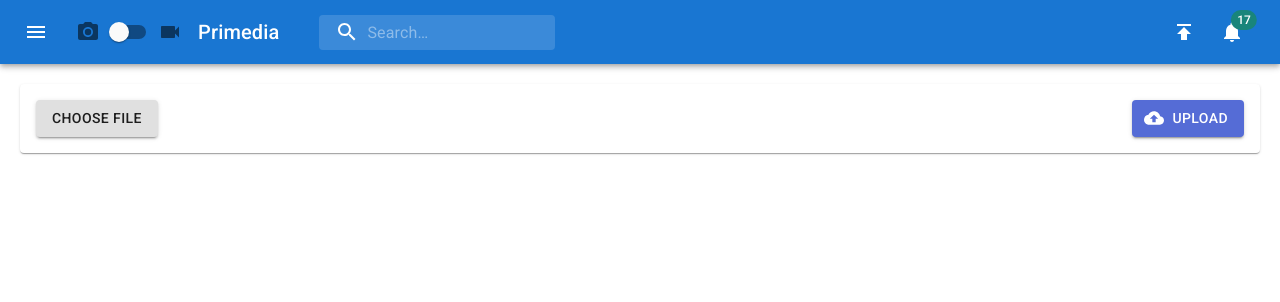
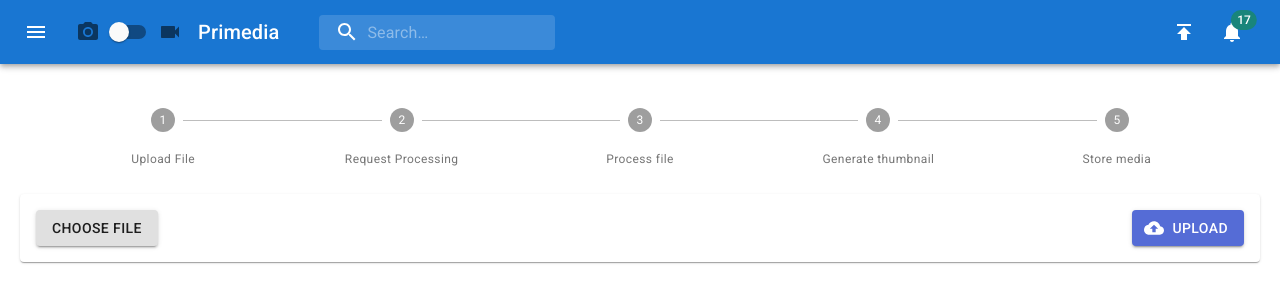
Before and after one commit to essaricy/primedia-ui, a React (Create React App) app: page /upload in a window 1280 px wide. Shown: the top 302 px of the page. Built offline with nearby package versions, Linux system fonts and the light colour scheme.

Commit message:
Upload history added; Upload progress now shows stepper progress

```diff
--- a/src/app/components/App.js
+++ b/src/app/components/App.js
@@ -7,6 +7,7 @@ import DashboardContainer from '../../dashboard/components/Dashboard';
 import SearchResultsContainer from '../../search/components/SearchResults';
 import WatchContainer from '../../watch/components/Watch';
 import UploadContainer from '../../upload/components/Upload';
+import UploadHistoryContainer from '../../upload/components/UploadHistory';
 
 import history from '../config/history';
 import store from '../config/store';
@@ -20,6 +21,7 @@ export default function App() {
         <Route path="/search" component={SearchResultsContainer} />
         <Route path="/watch" component={WatchContainer} />
         <Route path="/upload" component={UploadContainer} />
+        <Route path="/upload-history" component={UploadHistoryContainer} />
       </BrowserRouter>
     </Provider>
   );
--- /dev/null
+++ b/src/app/components/StepperProgress.js
@@ -0,0 +1,66 @@
+import { React, useEffect } from 'react';
+import { makeStyles } from '@material-ui/core/styles';
+import Stepper from '@material-ui/core/Stepper';
+import Step from '@material-ui/core/Step';
+import StepLabel from '@material-ui/core/StepLabel';
+import Typography from '@material-ui/core/Typography';
+
+const useStyles = makeStyles((theme) => ({
+  root: {
+    width: '100%',
+  },
+  backButton: {
+    marginRight: theme.spacing(1),
+  },
+  instructions: {
+    marginTop: theme.spacing(1),
+    marginBottom: theme.spacing(1),
+  },
+}));
+
+function getStepStatus(steps, status) {
+  if (status == null || status.code == null) {
+      return { active: -1 };
+  }
+  let index = steps.findIndex(el => el.code === status.code);
+  if (index != -1) {
+      return { active: index+1 };
+  }
+  index = steps.findIndex(el => el.failCode === status.code);
+  return index == -1 ? { active: -1 } : { active: index, isFail: true };
+}
+
+export default function StepperProgress(props) {
+  const classes = useStyles();
+  const { steps, progress, onPollProgress } = props;
+  const status = progress == null ? null : progress.status;
+  const { id } = progress;
+  const stepStatus = getStepStatus(steps, status);
+  const { active, isFail } = stepStatus;
+
+  useEffect(() => {
+    if (active != -1 && !isFail && active != steps.length) {
+      const interval = setInterval(() => onPollProgress(id), 2000);
+      return () => {
+        clearInterval(interval);
+      };
+    }
+  });
+
+  return (
+    <div className={classes.root}>
+      <Stepper activeStep={stepStatus.active} alternativeLabel>
+        {steps.map((step, index) => (
+          <Step key={step.code}>
+            <StepLabel>
+              <Typography variant="caption"
+                color={stepStatus.isFail && stepStatus.active === index ? "error": ""}>
+                {step.label}
+              </Typography>
+            </StepLabel>
+          </Step>
+        ))}
+      </Stepper>
+    </div>
+  );
+}
--- a/src/app/util/MediaUtil.js
+++ b/src/app/util/MediaUtil.js
@@ -24,10 +24,10 @@ export function  prettifyFileSize(size) {
   return ( size / Math.pow(1024, i) ).toFixed(2) * 1 + ' ' + ['B', 'kB', 'MB', 'GB', 'TB'][i];
 }
 export function getThumbnailUrl(type, id) {
-  return `${AxiosUtil.getHost()}/content/${getMediaPath(type)}/${id}/thumb`;
+  return `${AxiosUtil.getHost()}content/${getMediaPath(type)}/${id}/thumb`;
 }
 export function getContentUrl(type, id) {
-  return `${AxiosUtil.getHost()}/content/${getMediaPath(type)}/${id}`;
+  return `${AxiosUtil.getHost()}content/${getMediaPath(type)}/${id}`;
 }
 export function getIdentfiedType(fileType) {
   const medidaType = getMediaTypes().find(m => fileType.includes(m.mimeIncludes));
--- a/src/header/components/MenuConstants.js
+++ b/src/header/components/MenuConstants.js
@@ -13,7 +13,7 @@ export const MENU_ITEMS = [
   { id: "MOST_VIEWED",  text: "Most Viewed",    icon: <VisibilityIcon /> },
   { id: "MOST_LIKED",   text: "Most Liked",     icon: <LikeIcon /> },
   { id: "MOST_RATED",   text: "Most Rated",     icon: <RateIcon /> },
-  { id: "Divider_1",    text: "-"                                   },
-  { id: "UPLOAD",       text: "Upload",         icon: <UploadIcon /> },
-  { id: "HISTORY",      text: "Upload History", icon: <HistoryIcon /> },
+  { id: "Divider_2",    text: "-"                                   },
+  { id: "UPLOAD",       text: "Upload",         icon: <UploadIcon />, nav: '/upload' },
+  { id: "HISTORY",      text: "Upload History", icon: <HistoryIcon />, nav: '/upload-history' },
 ];
--- a/src/upload/actions/UploadActions.js
+++ b/src/upload/actions/UploadActions.js
@@ -26,7 +26,15 @@ const setUploadMessage = (type, e) => {
   return { type: UploadActionTypes.SET_UPLOAD_ERROR, payload: message }
 };
 const setUploadStart = () => { return { type: UploadActionTypes.SET_UPLOAD_START } };
-const setProgressStatus = (progress) => { return { type: UploadActionTypes.SET_PROGRESS_STATUS, payload: progress } };
+const setProgressStatus = (progress) => {
+  return { type: UploadActionTypes.SET_PROGRESS_STATUS, payload: progress }
+};
+const setUploadHistory = (history) => {
+  return {
+    type: UploadActionTypes.SET_UPLOAD_HISTORY,
+    payload: history
+  }
+}
 
 export function onNameChange(val) { return dispatch => dispatch(setName(val)) }
 export function onRatingChange(val) { return dispatch => dispatch(setRating(val)) }
@@ -34,7 +42,6 @@ export function onQualityChange(val) { return dispatch => dispatch(setQuality(va
 export function onTagAdd(val) { return dispatch => dispatch(addTag(val)) }
 export function onTagDelete(val) { return dispatch => dispatch(deleteTag(val)) }
 export function onRetainName(val) { return dispatch => dispatch(setRetainName(val)) }
-
 export function onFileSelect(file) {
   return dispatch => {
     const type = MediaUtil.getIdentfiedType(file.type);
@@ -43,7 +50,6 @@ export function onFileSelect(file) {
     : dispatch(setSelectedFile(file));
   }
 }
-
 export function onUpload({ file, name, type, size, rating, quality, tags }) {
   return dispatch => {
     dispatch(setUploadStart());
@@ -61,7 +67,7 @@ export function onUpload({ file, name, type, size, rating, quality, tags }) {
 }
 export function onPollProgress(id) {
   return dispatch => {
-    return AxiosUtil.get(`progress/${id}`)
+    return AxiosUtil.get(`progress/id/${id}`)
     .then(progress => {
       dispatch(setProgressStatus(progress));
     })
@@ -74,3 +80,13 @@ export function onPollProgress(id) {
     });
   }
 }
+export function onLoadUploadHistory(mode) {
+  return dispatch => {
+    return AxiosUtil.get(`progress/${MediaUtil.getMediaPath(mode)}`)
+    .then(history => dispatch(setUploadHistory(history)))
+    .catch(e => {
+      console.log(e);
+      alert(e);
+    });
+  }
+}
--- a/src/upload/actiontypes/UploadActionTypes.js
+++ b/src/upload/actiontypes/UploadActionTypes.js
@@ -9,3 +9,5 @@ export const SET_RETAIN_NAME = "upload/retain-name";
 export const SET_UPLOAD_ERROR = "upload/set-upload-error";
 export const SET_UPLOAD_START = "upload/start";
 export const SET_PROGRESS_STATUS = "upload/set-progress-status";
+
+export const SET_UPLOAD_HISTORY = "upload/set-history";
--- a/src/upload/components/Upload.js
+++ b/src/upload/components/Upload.js
@@ -18,10 +18,11 @@ import { uploadStyles } from './UploadStyles';
 import Rate from '../../app/components/Rate';
 import Quality from '../../app/components/Quality';
 import Tags from '../../app/components/Tags';
-import ProgressContainer from './Progress';
+import StepperProgress from '../../app/components/StepperProgress';
 
 import * as UploadActions from '../actions/UploadActions';
 import * as UploadSelectors from '../selectors/UploadSelectors';
+import * as UploadConstants from '../constants/UploadConstants';
 import * as MediaUtil from '../../app/util/MediaUtil';
 
 function Upload(props) {
@@ -33,10 +34,12 @@ function Upload(props) {
   const { isUploading, uploadMessage, progress } = props;
   const { onFileSelect, onNameChange, onRatingChange, onQualityChange } = props;
   const { onTagAdd, onTagDelete, onUpload, onRetainName } = props;
+  const { onPollProgress } = props;
 
   return (
     <div className={classes.root}>
-      { progress && progress.status && <ProgressContainer />}
+      <StepperProgress steps={UploadConstants.UPLOAD_STEPS} progress={progress}
+        onPollProgress={onPollProgress} />
       <Paper className={classes.paper}>
         <Grid container spacing={2}>
           <Grid item xs={6}>
@@ -114,7 +117,8 @@ const mapActions = {
   onTagAdd: UploadActions.onTagAdd,
   onTagDelete: UploadActions.onTagDelete,
   onUpload: UploadActions.onUpload,
-  onRetainName: UploadActions.onRetainName
+  onRetainName: UploadActions.onRetainName,
+  onPollProgress: UploadActions.onPollProgress
 }
 
 const UploadContainer = connect(mapState, mapActions)(Upload);
--- /dev/null
+++ b/src/upload/components/UploadHistory.js
@@ -0,0 +1,57 @@
+import React, { useEffect } from 'react';
+import { connect } from 'react-redux';
+import moment from "moment";
+
+import List from '@material-ui/core/List';
+import Typography from '@material-ui/core/Typography';
+import ListItem from '@material-ui/core/ListItem';
+import ListItemText from '@material-ui/core/ListItemText';
+import ListItemAvatar from '@material-ui/core/ListItemAvatar';
+import Avatar from '@material-ui/core/Avatar';
+
+import * as UploadActions from '../actions/UploadActions';
+import * as UploadConstants from '../constants/UploadConstants';
+import * as UploadSelectors from '../selectors/UploadSelectors';
+import * as HeaderSelectors from '../../header/selectors/HeaderSelectors';
+import * as MediaUtil from '../../app/util/MediaUtil';
+
+function UploadHistory(props) {
+  const { mode, history, onLoad } = props;
+  useEffect(() => onLoad(mode), [mode]);
+
+  return (
+    <List>
+      { history.map(item => {
+        const { media } = item;
+        const attr = UploadConstants.STATUS_ATTIBUTES[ item.status.code ];
+
+        return media ?
+        <ListItem key={item.id}>
+          <ListItemAvatar>
+            <Avatar src={MediaUtil.getThumbnailUrl(mode, media.id)} />
+          </ListItemAvatar>
+          <ListItemText primary={media.name}
+            secondary={<React.Fragment>
+              <Typography variant="body2" color="textSecondary">{attr.label}</Typography>
+              {moment(media.uploadDate).fromNow()}
+              </React.Fragment>
+                }
+            />
+        </ListItem>
+        : "";
+      })}
+    </List>
+  );
+}
+const mapState = state => {
+  return {
+    mode: HeaderSelectors.getMode(state),
+    history: UploadSelectors.getHistory(state)
+  }
+};
+const mapActions = {
+  onLoad: UploadActions.onLoadUploadHistory
+}
+
+const UploadHistoryContainer = connect(mapState, mapActions)(UploadHistory);
+export default UploadHistoryContainer;
--- a/src/upload/constants/UploadConstants.js
+++ b/src/upload/constants/UploadConstants.js
@@ -28,7 +28,6 @@ export const isSuccessful = (code) => {
   return code === SAVE_DONE;
 }
 export const getLabel = (code) => {
-  console.log('getLabel: ', code);
   return STATUS_ATTIBUTES[code].label;
 }
 export const getMediaTypeError = () => {
@@ -43,3 +42,13 @@ export const getExpiredProgressError = () => {
 export const getProgressServiceError = () => {
   return "Progress service is down. try again after some time";
 }
+
+
+
+export const UPLOAD_STEPS = [
+  { code: "INIT",       label: "Upload File" },
+  { code: "REQUESTED",  label: "Request Processing" },
+  { code: "PROC_START", label: "Process file" },
+  { code: "THUMB_DONE", label: "Generate thumbnail", failCode: "THUMB_FAIL" },
+  { code: "SAVE_DONE",  label: "Store media", failCode: "SAVE_FAIL" }
+];
--- a/src/upload/reducers/UploadReducer.js
+++ b/src/upload/reducers/UploadReducer.js
@@ -20,6 +20,7 @@ const initialState = {
     startTime: null,
     endTime: null
   },
+  history: []
 };
 
 function getTagsFromName(name) {
@@ -115,6 +116,11 @@ export default function uploadReducer(state = initialState, action) {
           ...progress
         }
       }
+    case UploadActionTypes.SET_UPLOAD_HISTORY:
+      return {
+        ...state,
+        history: action.payload
+      }
     default:
       return state;
   }
--- a/src/upload/selectors/UploadSelectors.js
+++ b/src/upload/selectors/UploadSelectors.js
@@ -1,2 +1,3 @@
 export const getUpload = (state) => state.upload;
 export const getProgress = (state) => state.upload.progress;
+export const getHistory = (state) => state.upload.history;
```
Also changed, not shown: src/upload/components/Progress.js (+1 -14 lines).
